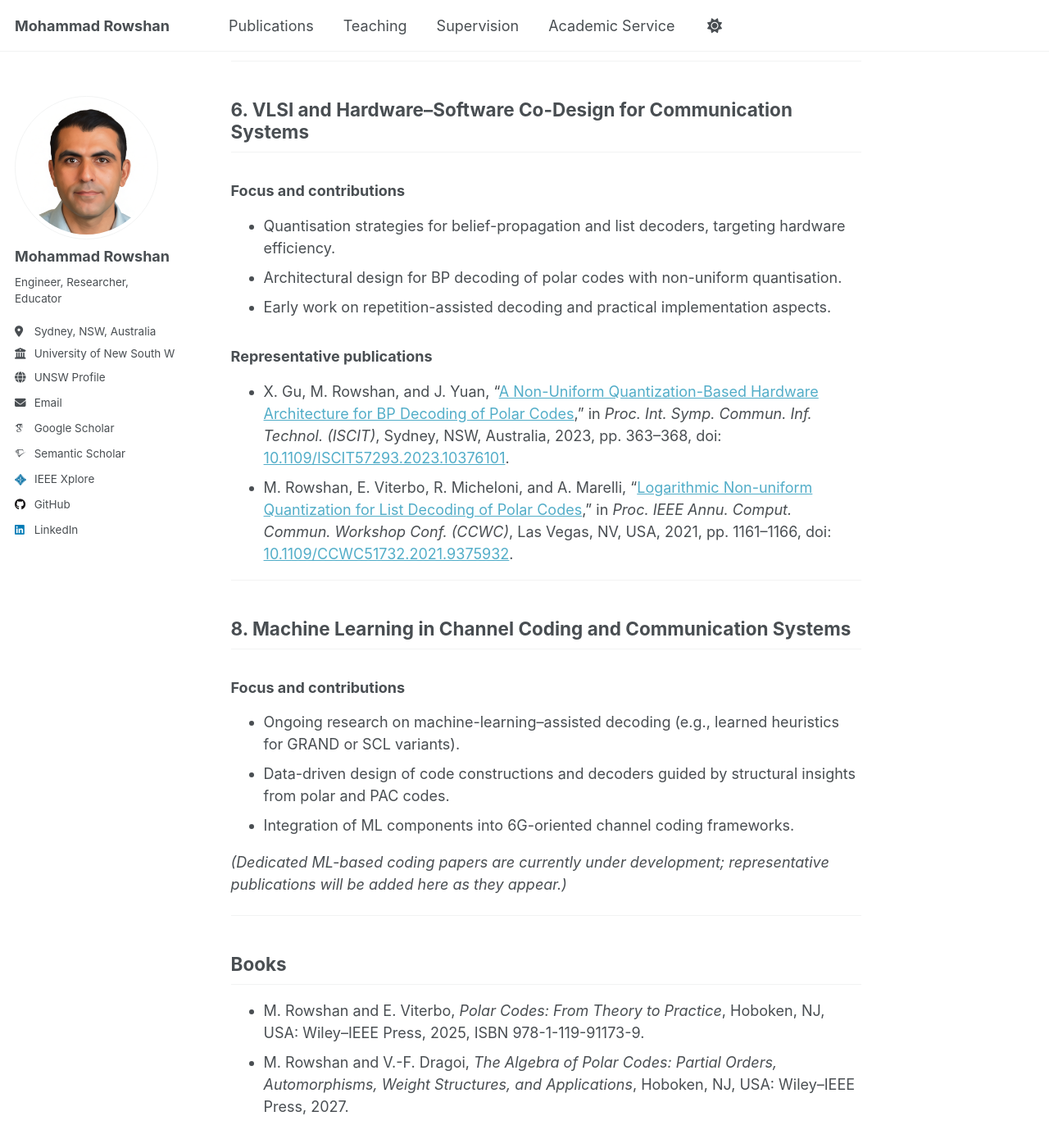
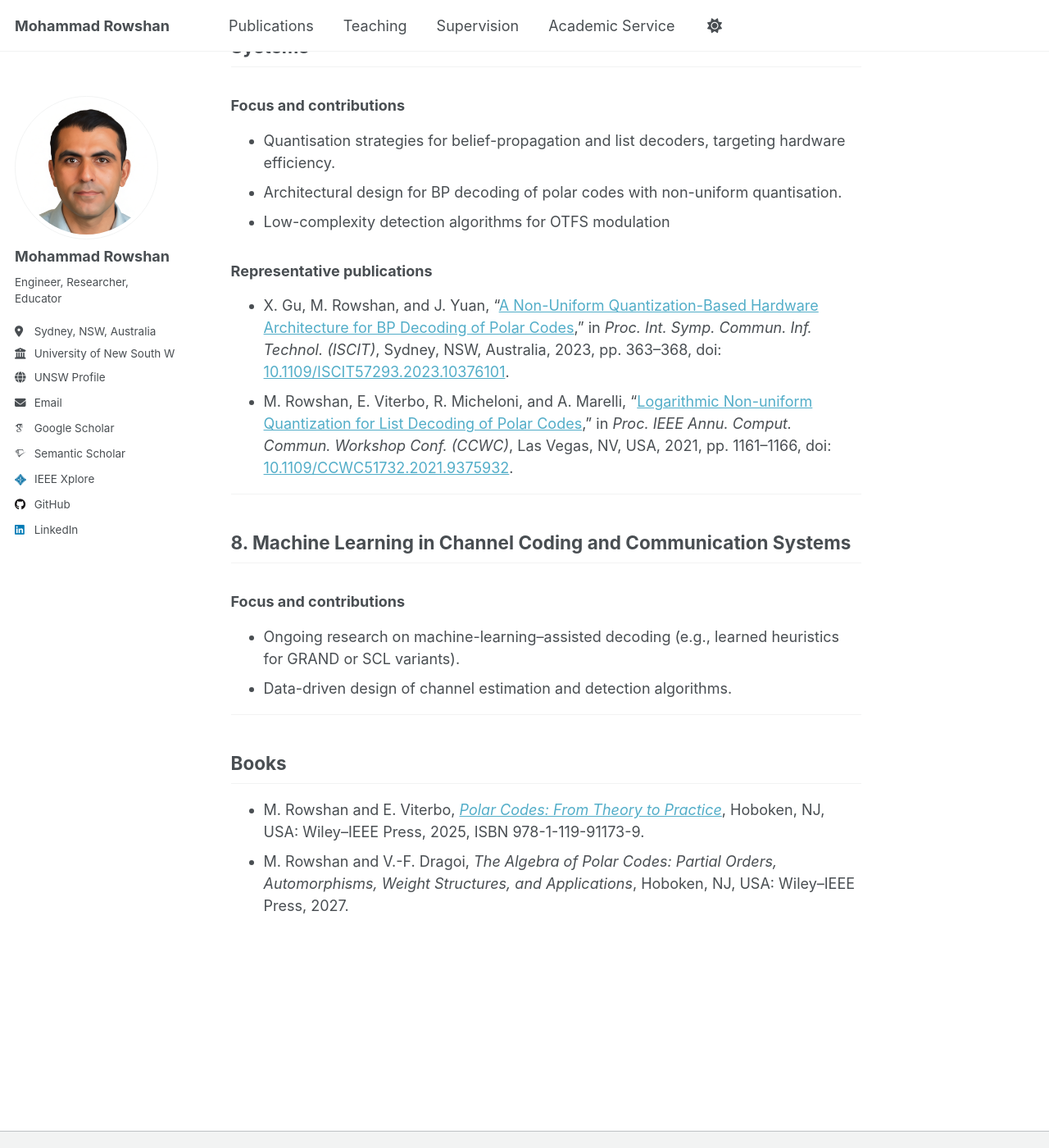
Before and after one commit to mohammad-rowshan/mohammad-rowshan.github.io, a Jekyll site: the page built from _pages/research.md, in a window 1280 px wide and 1400 px high, scrolled down 5798 px. Shown: the whole window at 82% size. Built offline with Jekyll 4.4.1, drawn with Linux system fonts in a browser that asks for light colours; some web fonts are replaced; a script that is not in the unit is left out; comment, search, counter and statistics services are not loaded; some of the changed text lies outside the part shown.

Commit message:
Update research.md

```diff
--- a/_pages/research.md
+++ b/_pages/research.md
@@ -10,8 +10,8 @@ published: true
 
 # Research
 
-This page organises my research into a set of themes and links representative publications on each topic.
-For a complete list, please see the Publications page of this site.
+This page organises my research into a set of themes and links to representative publications on each topic.
+For a complete list, please visit my [Google Scholar](https://scholar.google.com.au/citations?user=j4AWngUAAAAJ&hl=en) page.
 
 
 ## Selected Publications
@@ -37,7 +37,7 @@ For a complete list, please see the Publications page of this site.
 ### Representative work (in progress)
 
 - M. Rowshan, “Directionally-biased Decoding of Quantum LDPC Codes,” submitted to *2026 IEEE Int. Symp. Inf. Theory (ISIT)*, Guangzhou, China.
-  *(An IEEE Xplore link will be added here once the paper is accepted and published.)*
+
 
 ---
 
@@ -80,8 +80,6 @@ For a complete list, please see the Publications page of this site.
 - X. Gu, M. Rowshan, and J. Yuan, “[Rate-Compatible Shortened PAC Codes](https://doi.org/10.1109/ICCCWorkshops57813.2023.10233795),” in *Proc. IEEE/CIC Int. Conf. Commun. China (ICCC) Workshops*, Dalian, China, 2023, pp. 1–6, doi: [10.1109/ICCCWorkshops57813.2023.10233795](https://doi.org/10.1109/ICCCWorkshops57813.2023.10233795).
 
 
-
-(*Related ongoing work includes the submitted paper “Hybrid Reliability–Weight Polar Codes,” ISIT 2026.*)
 
 ---
 
@@ -142,7 +140,7 @@ For a complete list, please see the Publications page of this site.
 
 - Quantisation strategies for belief-propagation and list decoders, targeting hardware efficiency.
 - Architectural design for BP decoding of polar codes with non-uniform quantisation.
-- Early work on repetition-assisted decoding and practical implementation aspects.
+- Low-complexity detection algorithms for OTFS modulation
 
 ### Representative publications
 
@@ -156,14 +154,12 @@ For a complete list, please see the Publications page of this site.
 ### Focus and contributions
 
 - Ongoing research on machine-learning–assisted decoding (e.g., learned heuristics for GRAND or SCL variants).
-- Data-driven design of code constructions and decoders guided by structural insights from polar and PAC codes.
-- Integration of ML components into 6G-oriented channel coding frameworks.
+- Data-driven design of channel estimation and detection algorithms.
 
-*(Dedicated ML-based coding papers are currently under development; representative publications will be added here as they appear.)*
 
 ---
 
 ## Books
 
-- M. Rowshan and E. Viterbo, *Polar Codes: From Theory to Practice*, Hoboken, NJ, USA: Wiley–IEEE Press, 2025, ISBN 978-1-119-91173-9.
+- M. Rowshan and E. Viterbo, *[Polar Codes: From Theory to Practice](https://onlinelibrary.wiley.com/doi/book/10.1002/9781119911760)*, Hoboken, NJ, USA: Wiley–IEEE Press, 2025, ISBN 978-1-119-91173-9.
 - M. Rowshan and V.-F. Dragoi, *The Algebra of Polar Codes: Partial Orders, Automorphisms, Weight Structures, and Applications*, Hoboken, NJ, USA: Wiley–IEEE Press, 2027.
```
